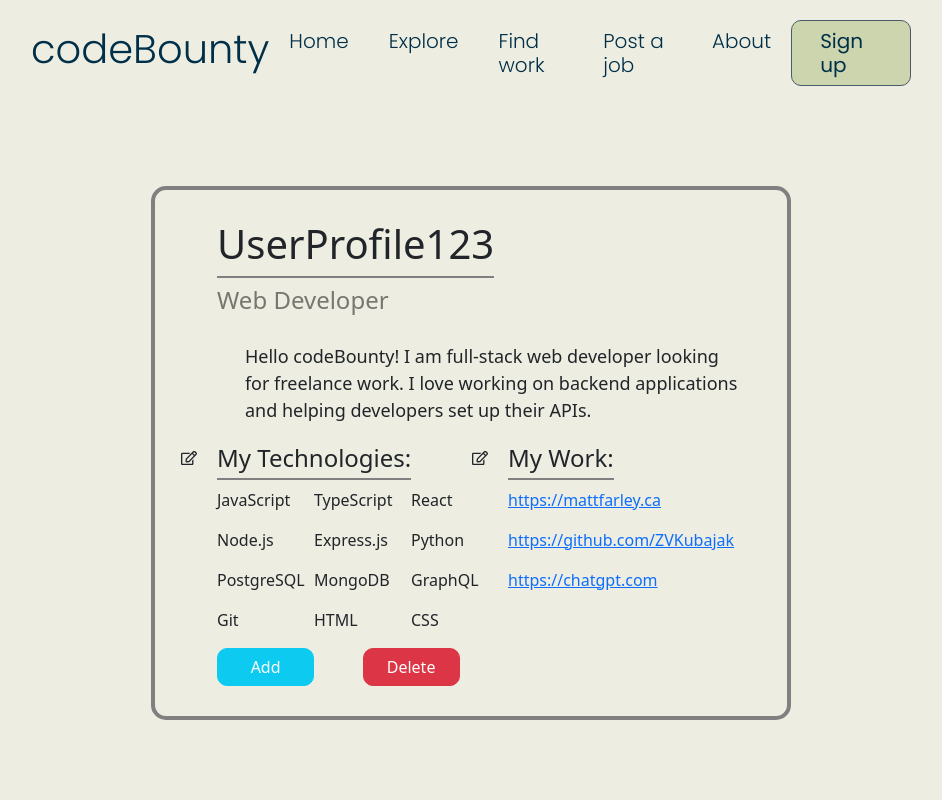
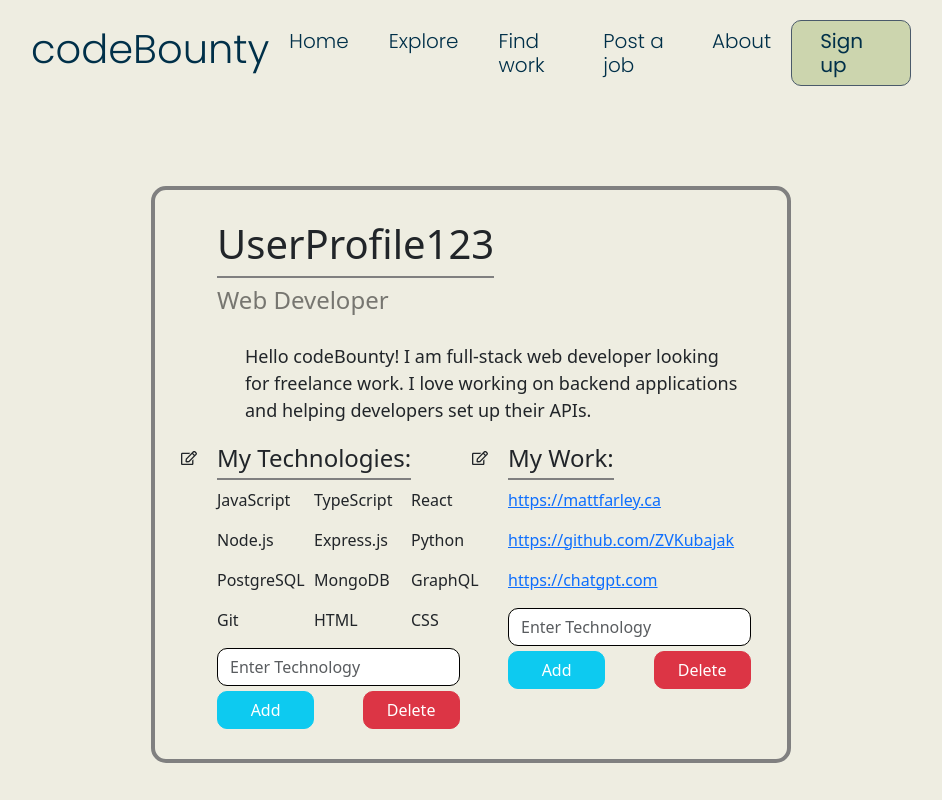
Before and after one commit to bryceberczik/codeBounty, a React (Vite) app in the folder client/: page / in a window 1280 px wide. Shown: the top 800 px of the page, without its empty margins (169-1111 px from the left). Built offline with nearby package versions, Linux system fonts and the light colour scheme.

Commit message:
Added Input Field

```diff
--- a/client/src/css/userprofile.css
+++ b/client/src/css/userprofile.css
@@ -37,6 +37,15 @@
   font-size: 24px;
 }
 
+.input-field {
+  padding-bottom: 5px;
+}
+
+.tech-input {
+  border: 1px solid black;
+  border-radius: 10px;
+}
+
 .edit-button {
   all: unset;
   position: absolute;
--- a/client/src/pages/UserProfile.tsx
+++ b/client/src/pages/UserProfile.tsx
@@ -1,5 +1,5 @@
 import { Container, Row, Col } from "react-bootstrap";
-import Button from "react-bootstrap/Button";
+import { Button, Form } from "react-bootstrap";
 import { FaRegEdit } from "react-icons/fa";
 import "../css/userprofile.css";
 
@@ -53,6 +53,17 @@ const UserProfile = () => {
             </Row>
 
             <Row>
+              <Col md={11}>
+                <Form className="input-field">
+                  <Form.Group>
+                    <Form.Control
+                      className="tech-input"
+                      type="text"
+                      placeholder="Enter Technology"
+                    />
+                  </Form.Group>
+                </Form>
+              </Col>
               <Col md={6}>
                 <Button variant="info" className="list-button">
                   Add
@@ -83,6 +94,30 @@ const UserProfile = () => {
                 </Col>
               ))}
             </Row>
+
+            <Row>
+              <Col md={11}>
+                <Form className="input-field">
+                  <Form.Group>
+                    <Form.Control
+                      className="tech-input"
+                      type="text"
+                      placeholder="Enter Technology"
+                    />
+                  </Form.Group>
+                </Form>
+              </Col>
+              <Col md={6}>
+                <Button variant="info" className="list-button">
+                  Add
+                </Button>
+              </Col>
+              <Col md={6}>
+                <Button variant="danger" className="list-button">
+                  Delete
+                </Button>
+              </Col>
+            </Row>
           </Col>
         </Row>
       </div>
```
